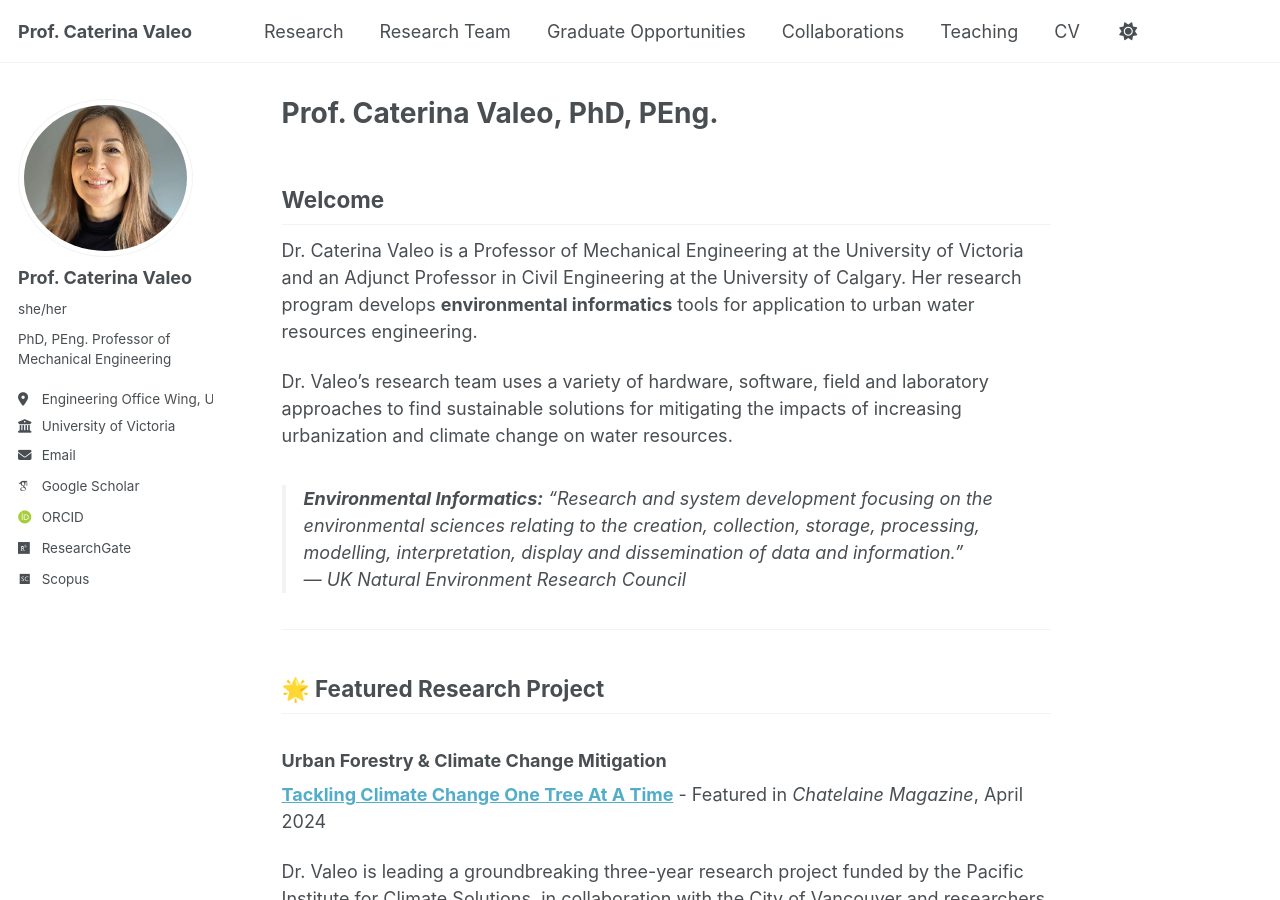
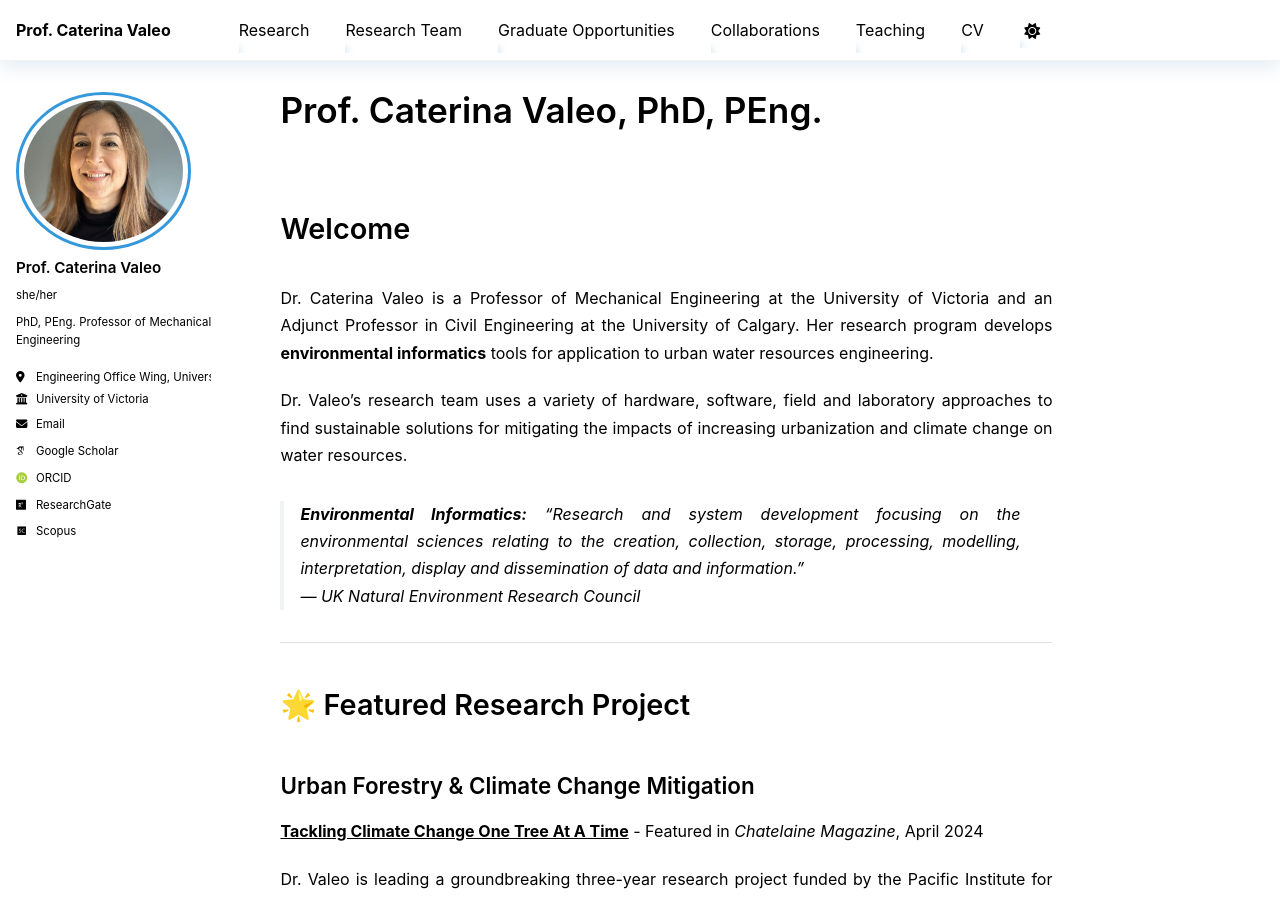
Before and after one commit to hoz666/CV, a Jekyll site: the page built from _pages/about.md, in a window 1280 px wide and 900 px high. Built offline with Jekyll 4.4.1, drawn with Linux system fonts in a browser that asks for light colours; some web fonts are replaced; a script that is not in the unit is left out.

Commit message:
Link custom.css in head to enable high-tech navigation animations

```diff
--- a/_includes/head/custom.html
+++ b/_includes/head/custom.html
@@ -4,6 +4,9 @@
 
 <!-- Support for Academicons -->
 <link rel="stylesheet" href="{{ base_path }}/assets/css/academicons.css"/>
+
+<!-- Custom CSS for high-tech navigation and other enhancements -->
+<link rel="stylesheet" href="{{ base_path }}/assets/css/custom.css"/>
 
 <!-- favicon from https://commons.wikimedia.org/wiki/File:OOjs_UI_icon_academic-progressive.svg -->
 <link rel="apple-touch-icon" sizes="180x180" href="{{ base_path }}/images/apple-touch-icon-180x180.png"/>
```
